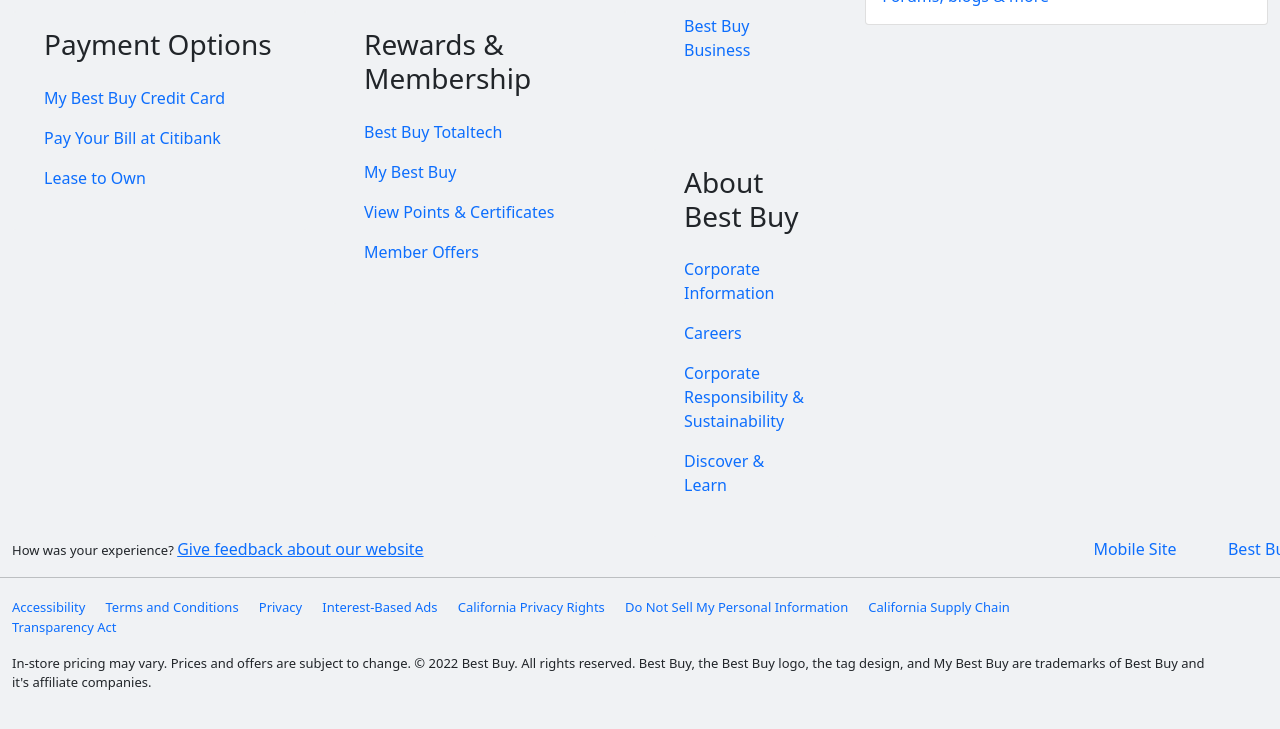
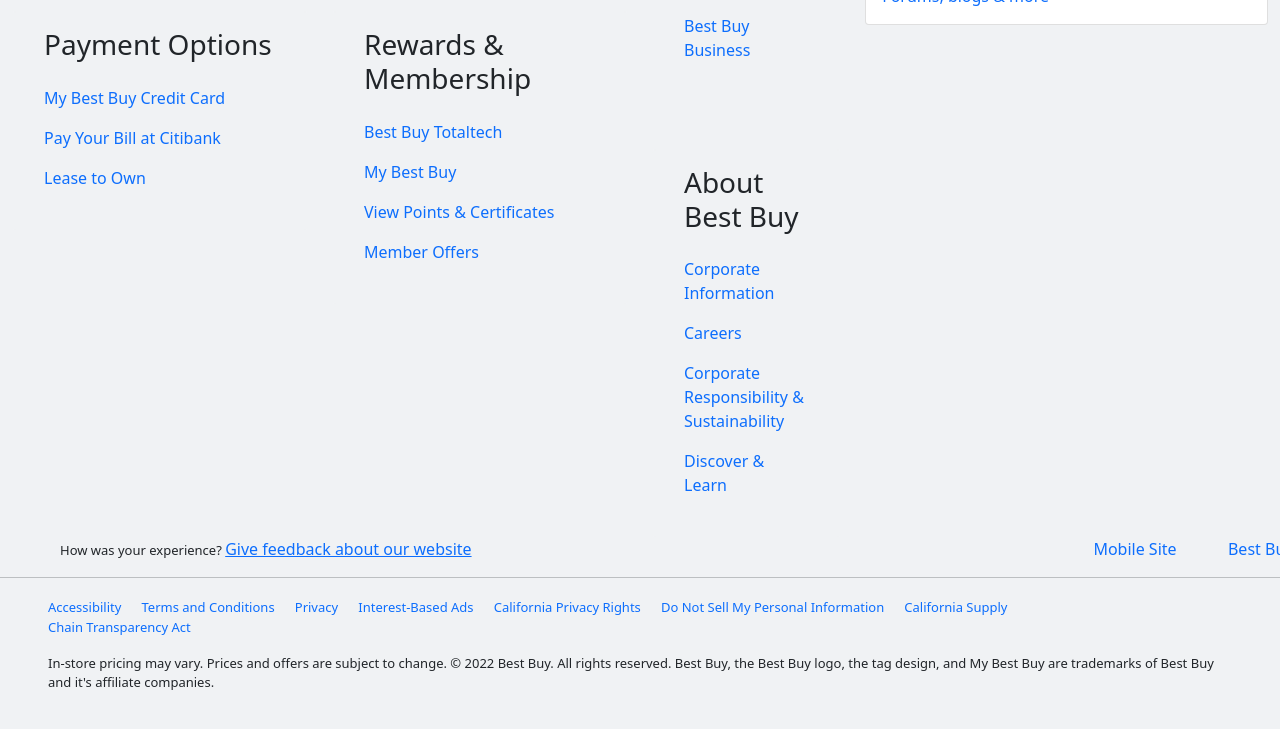
Before and after one commit to Steve2point0/Best-Buy-Copy-Site, a plain HTML site: page index.html in a window 1280 px wide. Shown: the part 6213-6942 px from the top of the page. Drawn offline with nearby package versions, Linux system fonts and the light colour scheme.

Commit message:
footer changes

```diff
--- a/index.html
+++ b/index.html
@@ -1117,8 +1117,8 @@
     </div>
     <div class="row">
       <div class="col-11 d-flex">
-        <p class="col-11 align-self-start">How was your experience? <a href="">Give feedback about our website</a></p>
-        <p class="col-11 align-self-end me-5">
+        <p class="col-11 align-self-start ps-5">How was your experience? <a href="">Give feedback about our website</a></p>
+        <p class="col-11 align-self-end">
           <a href="" class=" text-decoration-none px-5">Mobile Site</a>
           <a href="" class="text-decoration-none">Best Buy Canada</a>
         </p>
@@ -1126,7 +1126,7 @@
     </div>
     <hr>
     <div class="row">
-      <div class="col-8 col-md-10 footer2">
+      <div class="col-8 col-md-10 footer2 ps-5">
           <a href="" class="text-decoration-none">Accessibility</a>
           <a href="" class="text-decoration-none mx-3">Terms and Conditions</a>
           <a href="" class="text-decoration-none">Privacy</a>
@@ -1136,7 +1136,7 @@
           <a href="" class="text-decoration-none">California Supply Chain Transparency Act</a>
       </div>
       <div class="row">
-        <p class="col mt-3">In-store pricing may vary. Prices and offers are subject to change. &copy 2022 Best Buy. All rights reserved. Best Buy, the Best Buy logo, the tag design, and My Best Buy are trademarks of Best Buy and it's affiliate companies.</p>
+        <p class="col mt-3 ps-5">In-store pricing may vary. Prices and offers are subject to change. &copy 2022 Best Buy. All rights reserved. Best Buy, the Best Buy logo, the tag design, and My Best Buy are trademarks of Best Buy and it's affiliate companies.</p>
       </div>
     </div>
   </div>
```
